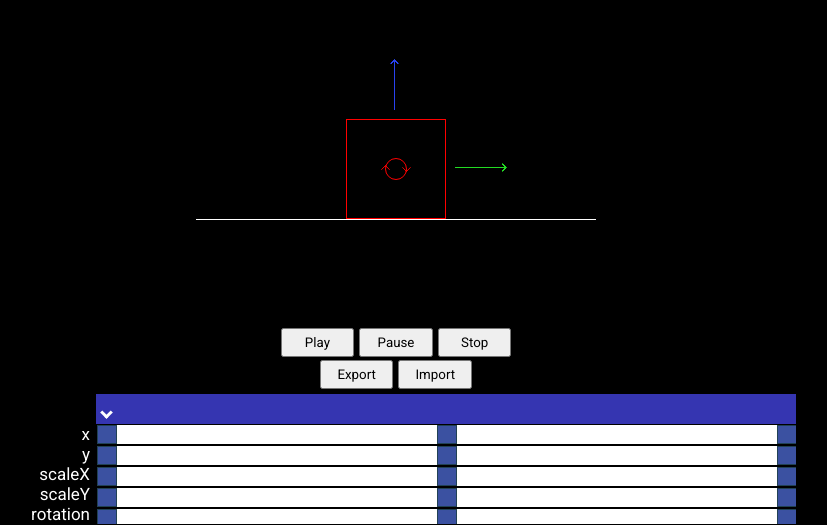
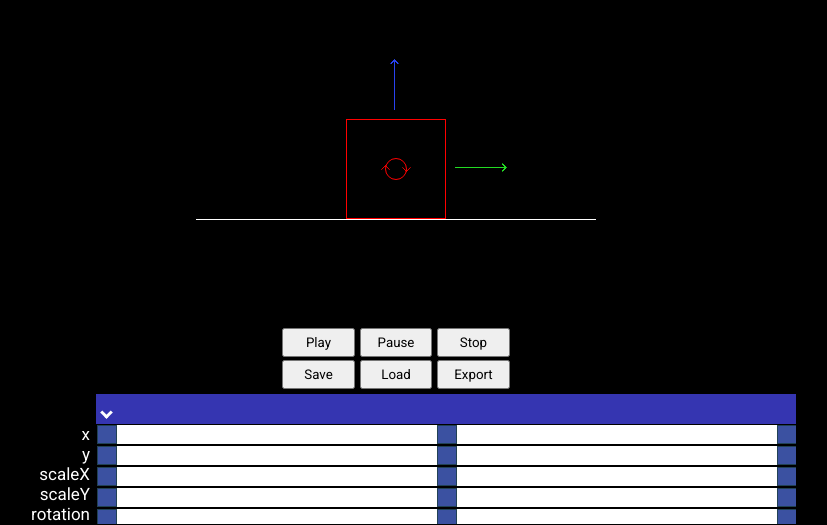
Before and after one commit to TheHorscht/AnimationEditor, a Vue app: page / in a window 1280 px wide. Shown: the part 275-800 px from the top of the page, without its empty margins (244-1071 px from the left). Built offline with nearby package versions, Linux system fonts and the light colour scheme.

Commit message:
Add export functionality

```diff
--- a/src/App.vue
+++ b/src/App.vue
@@ -31,8 +31,9 @@
     <input type='button' value='Play' @click='play'>
     <input type='button' value='Pause' @click='pause'>
     <input type='button' value='Stop' @click='stop'>
-    <input type='button' value='Export' @click='saveDataClick'>
-    <input type='button' value='Import' @click='loadDataClick'>
+    <input type='button' value='Save' @click='saveDataClick'>
+    <input type='button' value='Load' @click='loadDataClick'>
+    <input type='button' value='Export' @click='exportClick'>
   </div>
   <div id='timeline'>
     <div style='grid-row: 2;'>
@@ -161,6 +162,32 @@ function loadDataClick() {
   }
 }
 
+function exportClick() {
+  const getValueAt = (prop, t) => {
+    const timeline = timelines.value[prop];
+    let handle1 = timeline.handles[0];
+    let handle2 = timeline.handles[1];
+    for(let i = 1; i < timeline.handles.length-1; i++) {
+      const nextHandle = timeline.handles[i];
+      if(nextHandle.t > t) {
+        break;
+      }
+      handle1 = nextHandle;
+      handle2 = timeline.handles[i+1];
+    }
+    const t2 = clamp((t - handle1.t) / (handle2.t - handle1.t), 0, 1);
+    return lerp(handle1.value, handle2.value, easingFunctions[handle2.easingFunction].func(t2));
+  };
+  let out = {};
+  animationProperties.value.forEach(prop => {
+    out[prop] = [];
+    for(let i = 0; i < 1; i += 1 / 120) {
+      out[prop].push(getValueAt(prop, i).toFixed(2));
+    }
+    console.log(`local val_${prop} = { ${out[prop].join(', ')} }`);
+  });
+}
+
 function exportToFile() {
   const out = {};
   animationProperties.value.forEach(prop => {
@@ -206,6 +233,7 @@ function boxChanged({ prop, value }) {
       }
     }
   });
+  // If the current playhead is close to a handle, modify that, otherwise create a new handle
   if(closestHandle.dist < 0.025) {
     closestHandle.handle.value = value;
     closestHandle.handle.t = currentTime.value;
@@ -272,7 +300,7 @@ svg {
   grid-gap: 3px;
   grid-template:
     "a a b b c c" auto
-    ". d d e e ." auto / 1fr 1fr 1fr 1fr 1fr 1fr;
+    "d d e e f f" auto / 1fr 1fr 1fr 1fr 1fr 1fr;
   :nth-child(1) {
     grid-column: 1 / span 2;
   }
@@ -284,11 +312,15 @@ svg {
   }
   :nth-child(4) {
     grid-row: 2;
-    grid-column: 2 / span 2;
+    grid-column: 1 / span 2;
   }
   :nth-child(5) {
     grid-row: 2;
-    grid-column: 4 / span 2;
+    grid-column: 3 / span 2;
+  }
+  :nth-child(6) {
+    grid-row: 2;
+    grid-column: 5 / span 2;
   }
 }
 .handleControls > * {
```
